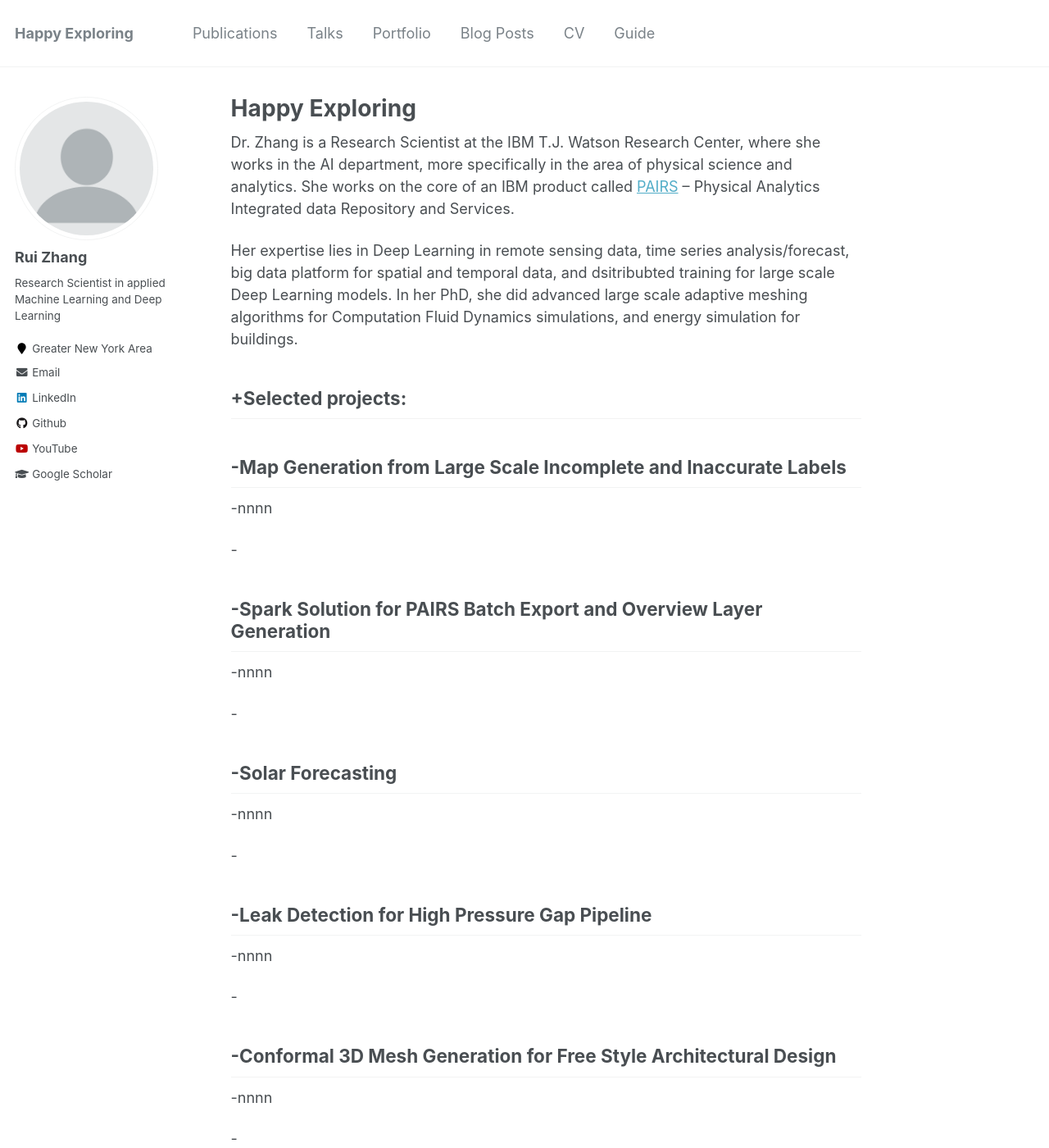
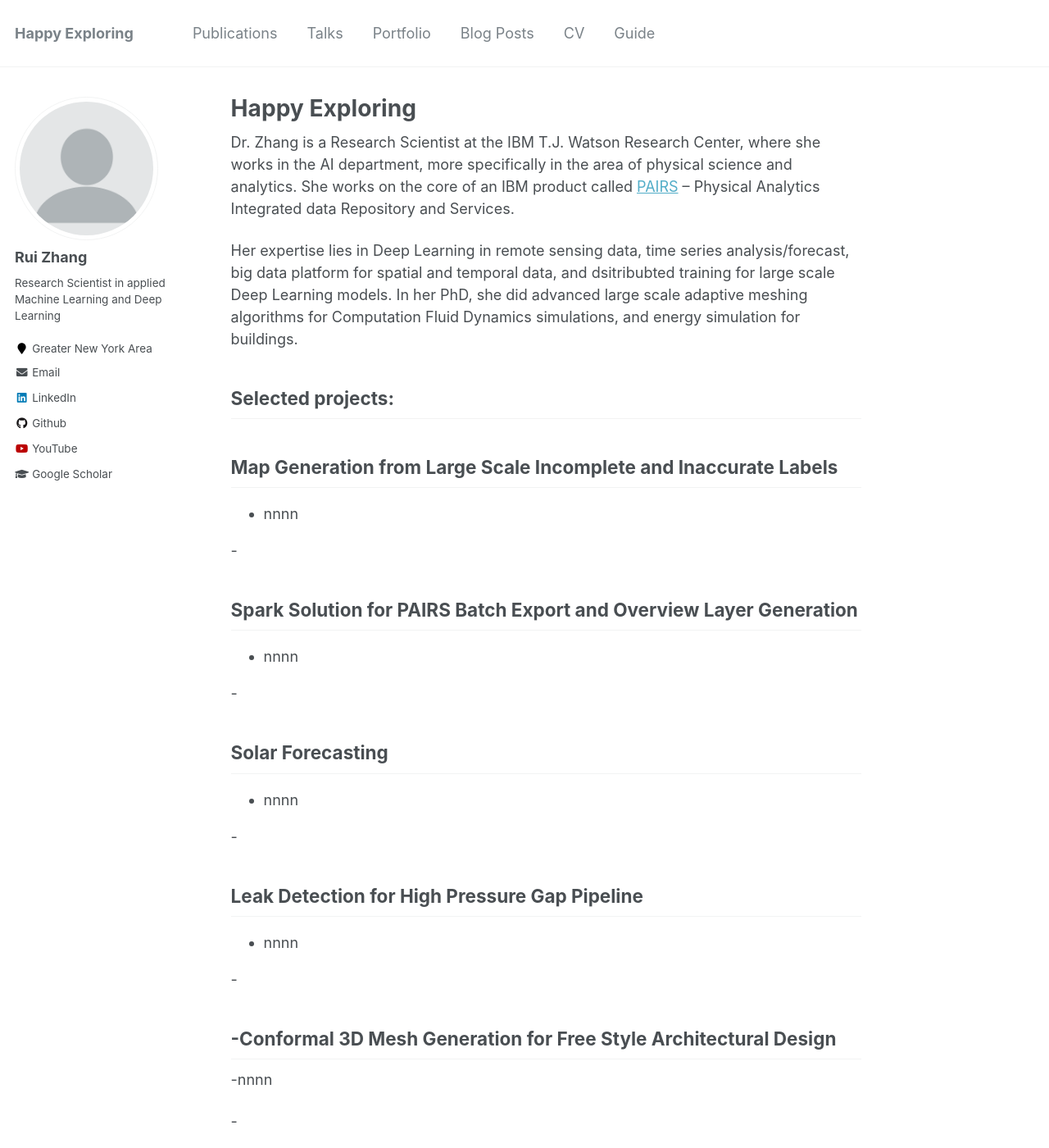
Before and after one commit to explorerr/explorerr.github.io, a Jekyll site: the page built from _pages/about.md, in a window 1280 px wide and 1400 px high. Shown: the whole window at 82% size. Built offline with Jekyll 4.4.1, drawn with Linux system fonts in a browser that asks for light colours.

Commit message:
Update about.md

```diff
--- a/_pages/about.md
+++ b/_pages/about.md
@@ -12,35 +12,35 @@
 Her expertise lies in Deep Learning in remote sensing data, time series analysis/forecast, big data platform for spatial and temporal data, and dsitribubted training for large scale Deep Learning models. In her PhD, she did advanced large scale adaptive meshing algorithms for Computation Fluid Dynamics simulations, and energy simulation for buildings.
 
 
-+Selected projects:
+Selected projects:
 ---------------
 
 
--Map Generation from Large Scale Incomplete and Inaccurate Labels
+Map Generation from Large Scale Incomplete and Inaccurate Labels
 ---------------
 
--nnnn
+- nnnn
 
 -
 
--Spark Solution for PAIRS Batch Export and Overview Layer Generation
+Spark Solution for PAIRS Batch Export and Overview Layer Generation
 ---------------
 
--nnnn
+- nnnn
 
 -
 
--Solar Forecasting
+Solar Forecasting
 ---------------
 
--nnnn
+- nnnn
 
 -
 
--Leak Detection for High Pressure Gap Pipeline
+Leak Detection for High Pressure Gap Pipeline
 ---------------
 
--nnnn
+- nnnn
 
 -
 
```
